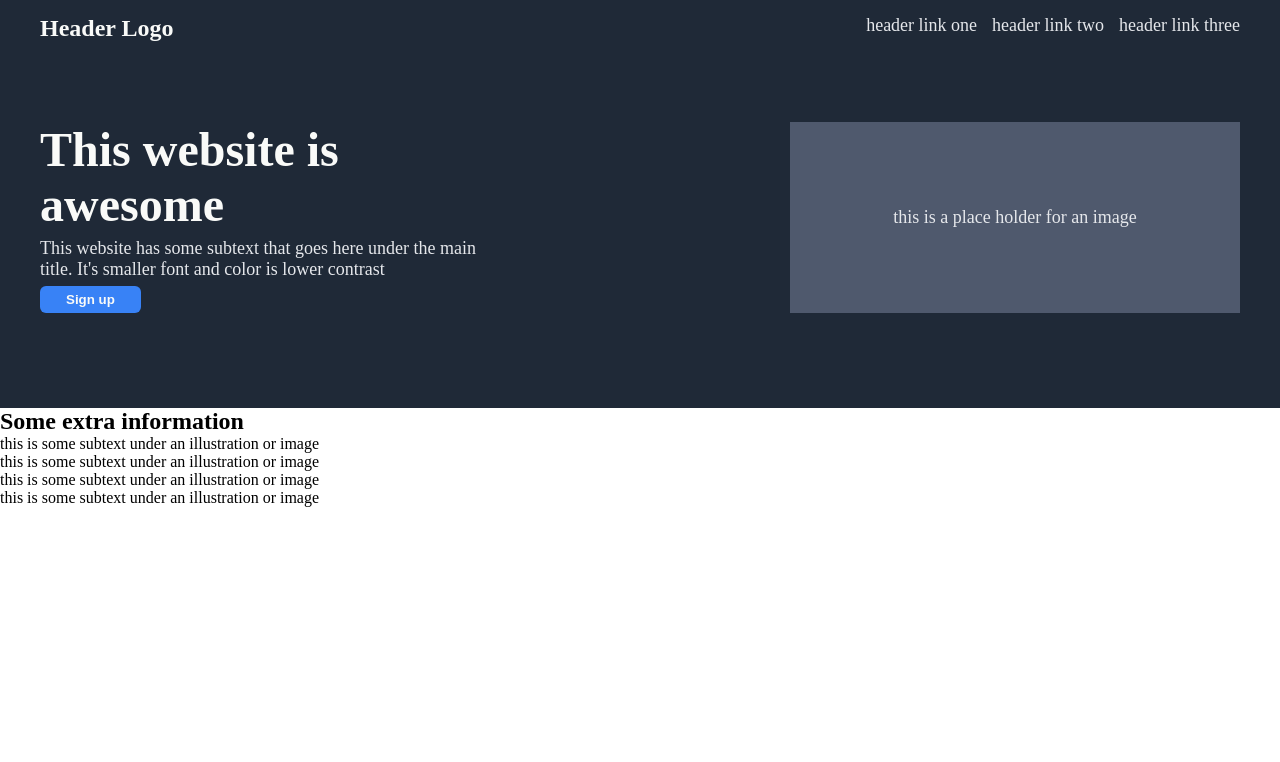
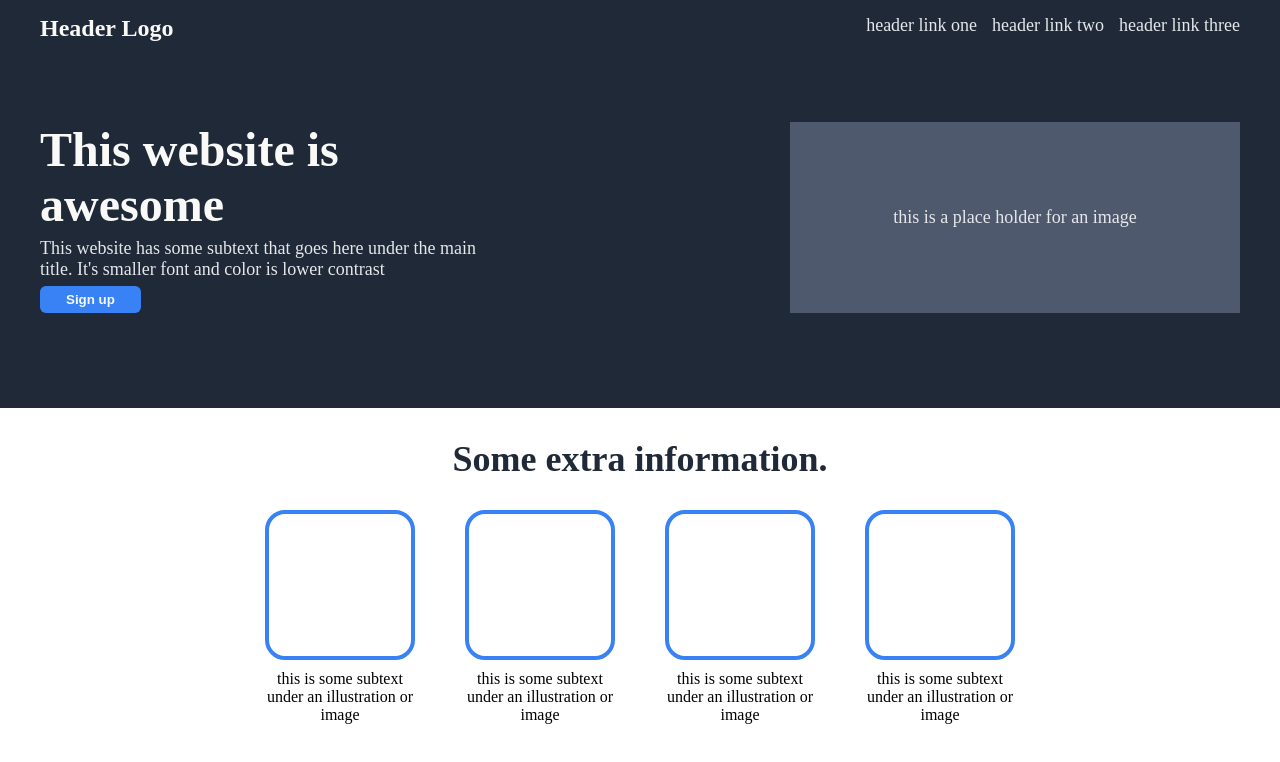
Before and after one commit to Shanpey/landing-pag-top, a plain HTML site: page index.html in a window 1280 px wide. Drawn offline with Linux system fonts and the light colour scheme.

Commit message:
Add Css properties and acrescing HTML "extra-information"

```diff
--- a/index.html
+++ b/index.html
@@ -38,23 +38,23 @@
     </header>
 
     <main>
-        <div>
-            <h2>Some extra information</h2>
+        <div class="extra-information">
+            <h2>Some extra information.</h2>
             <div class="container-boxes">
                 <div class="container-box">
-                    <div class="box-one"></div>
+                    <div class="box"></div>
                     <p>this is some subtext under an illustration or image</p>
                 </div>
                 <div class="container-box">
-                    <div class="box-two"></div>
+                    <div class="box"></div>
                     <p>this is some subtext under an illustration or image</p>
                 </div>
-                <div class="container-three">
-                    <div class="box-one"></div>
+                <div class="container-box">
+                    <div class="box"></div>
                     <p>this is some subtext under an illustration or image</p>
                 </div>
-                <div class="container-four">
-                    <div class="box-one"></div>
+                <div class="container-box">
+                    <div class="box"></div>
                     <p>this is some subtext under an illustration or image</p>
                 </div>
             </div>
--- a/style.css
+++ b/style.css
@@ -60,7 +60,7 @@ a,
 }
 
 .text-content {
-    margin: 6px 0;;
+    margin: 6px 0;
 }
 
 
@@ -72,3 +72,35 @@ button {
     color: #f9faf8;
     font-weight: 800;
 }
+
+.extra-information {
+    text-align: center;
+}
+
+main h2 {
+    font-size: 36px;
+    font-weight: extra-bold;
+    color: #1F2937;
+    margin: 30px 0;
+}
+
+.container-boxes {
+    display: flex;
+    justify-content: center;
+    gap: 50px;
+}
+
+.container-box{
+    display: flex;
+    width: 150px;
+    flex-direction: column;
+    gap: 10px;
+    margin-bottom: 80px;
+}
+
+.box {
+    border: #3882f6 solid 4px;
+    width: 150px;
+    height: 150px;
+    border-radius: 20px;
+}
```
